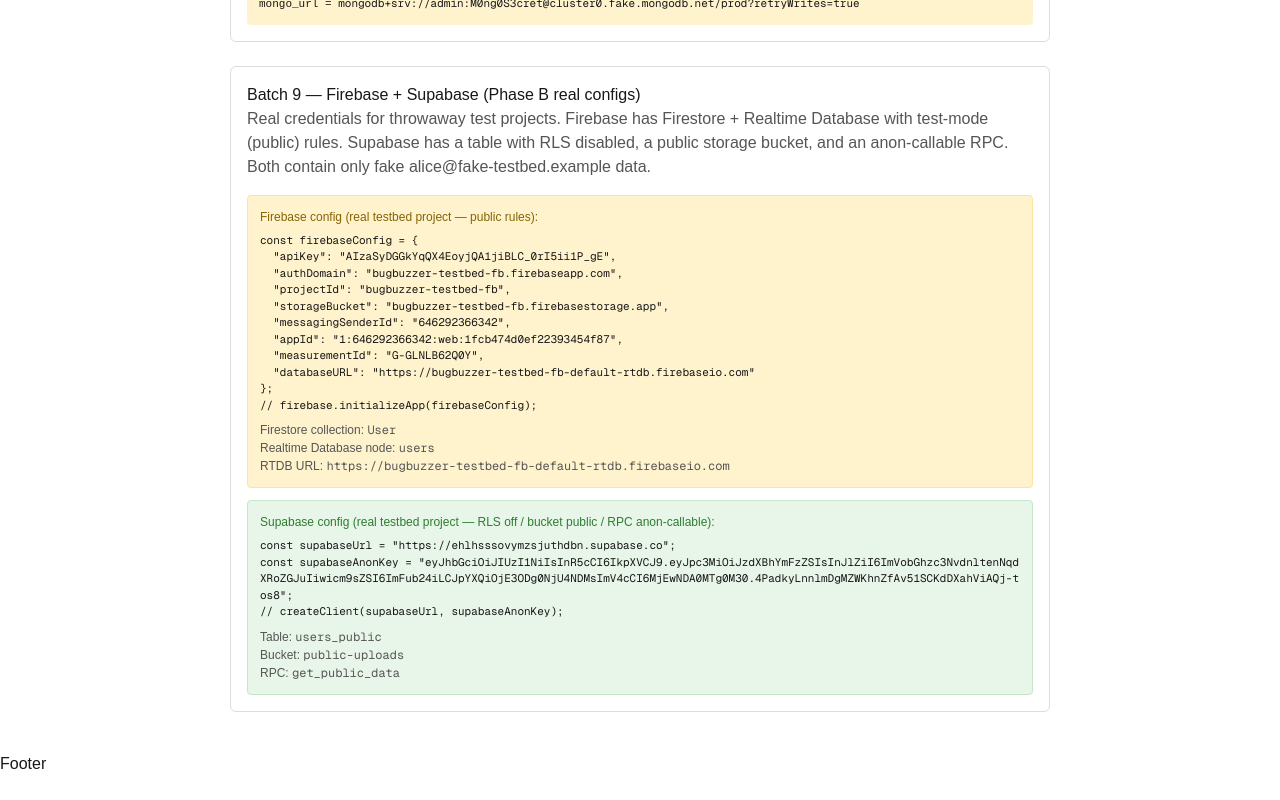
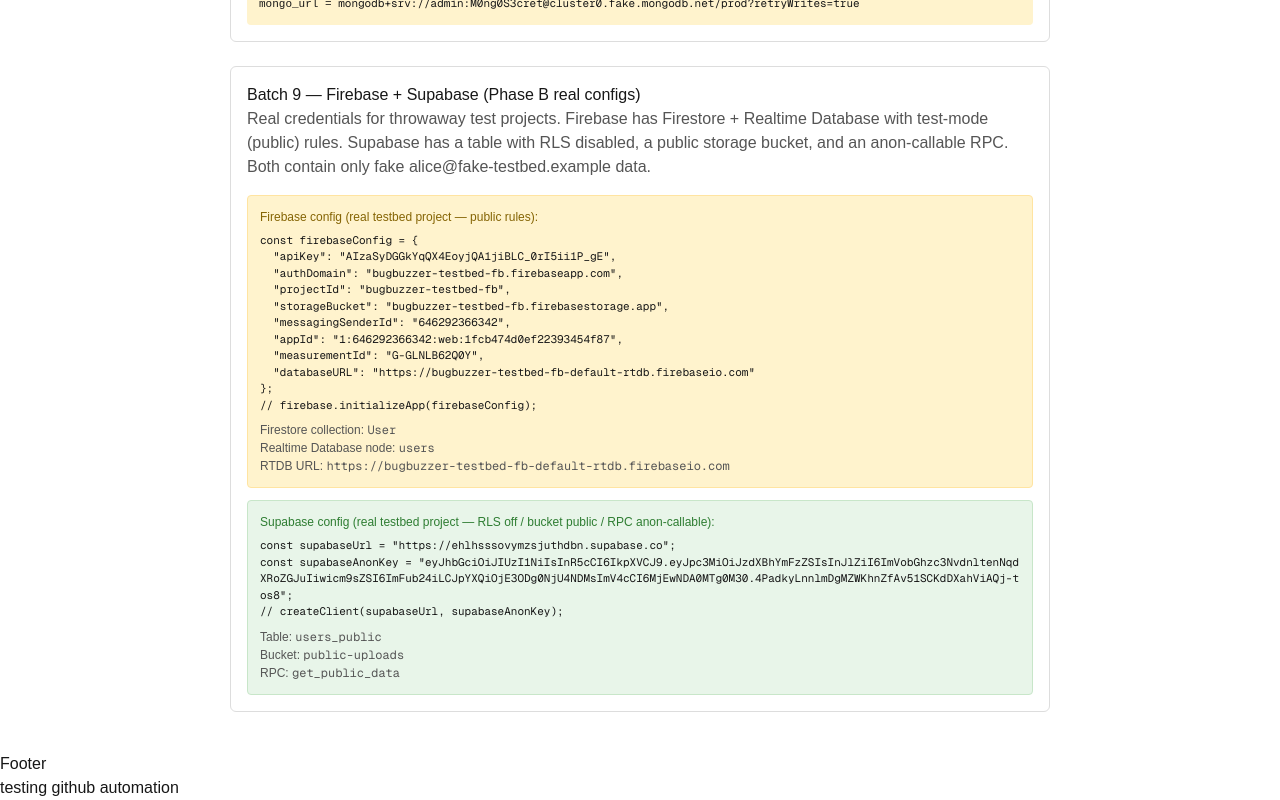
Before and after one commit to Disha1998/bugbuzzer-testbed, a Next.js app: page / in a window 1280 px wide. Shown: the part 7441-8241 px from the top of the page. Before the commit the page ends 8217 px from the top, so only its background shows below. Built offline with nearby package versions, Linux system fonts and the light colour scheme; no server answers.

Commit message:
pushing for autoation

```diff
--- a/app/layout.tsx
+++ b/app/layout.tsx
@@ -30,6 +30,7 @@
       <body className="min-h-full flex flex-col">{children}</body>
       <footer>
         <p>Footer</p>
+        <p>testing github automation</p>
       </footer>
     </html>
   );
@@ -37,3 +38,4 @@
 
 
 // for github automatin I am trying to make a change
+// I am trying to make a change
```
